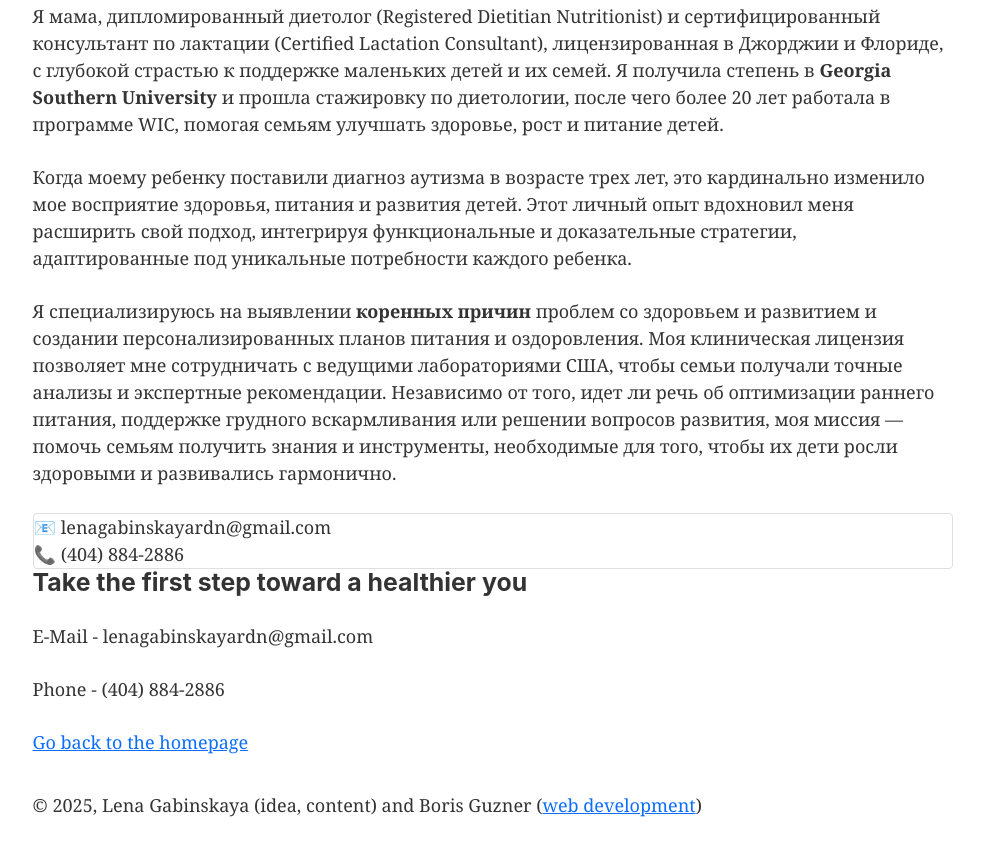
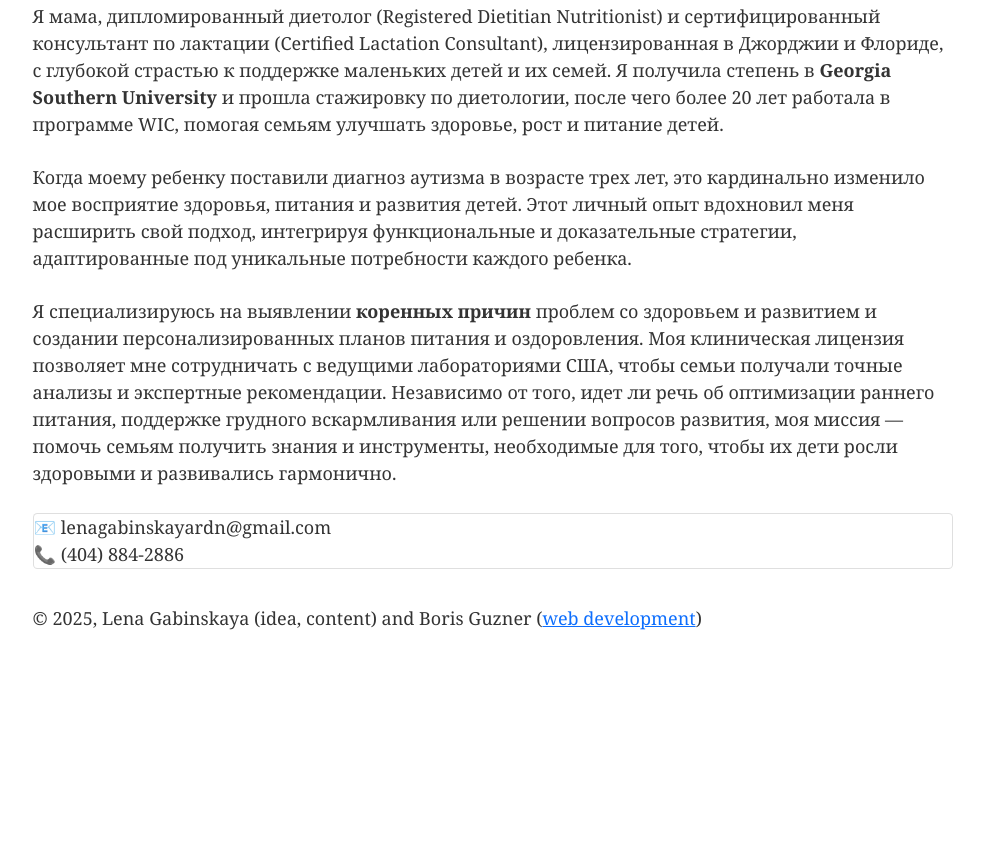
Before and after one commit to regmagik/diet, a Gatsby site: page /about in a window 1280 px wide. Shown: the part 1683-2528 px from the top of the page, without its empty margins (147-1131 px from the left). After the commit the page ends 2341 px from the top, so only its background shows below. Built offline with nearby package versions, Linux system fonts and the light colour scheme; Gatsby itself is replaced by a stand-in of ours.

Commit message:
about - remove bottom section

```diff
--- a/src/pages/about.js
+++ b/src/pages/about.js
@@ -15,7 +15,9 @@ const SecondPage = () => (
 	which led me to over 20 years of work with WIC, helping families improve children’s health, growth, and nutrition.</p>
 	<p>When my child was diagnosed with autism at age three, it profoundly changed the way I view health, nutrition, and child development. This personal experience inspired me to expand my approach, integrating functional and evidence-based strategies tailored to each child's unique needs.</p>
 	<p>I specialize in uncovering the <b>root causes</b> of health and developmental challenges and creating personalized nutrition and wellness plans. My clinical license allows me to collaborate with leading U.S. laboratories to ensure families receive accurate testing and expert guidance. Whether it’s optimizing early nutrition, supporting breastfeeding, or addressing developmental concerns, my mission is to empower families with the knowledge and tools they need to help their children thrive.</p>
+
 	<MyCard />
+
 	<img
       src="/images/lena.jpg"
       alt="Lena Gabinskaya"
@@ -30,13 +32,9 @@ const SecondPage = () => (
 	</p>
 	<p>Я специализируюсь на выявлении <b>коренных причин</b> проблем со здоровьем и развитием и создании персонализированных планов питания и оздоровления. Моя клиническая лицензия позволяет мне сотрудничать с ведущими лабораториями США, чтобы семьи получали точные анализы и экспертные рекомендации. Независимо от того, идет ли речь об оптимизации раннего питания, поддержке грудного вскармливания или решении вопросов развития, моя миссия — помочь семьям получить знания и инструменты, необходимые для того,
 		чтобы их дети росли здоровыми и развивались гармонично.</p>
+
 	<MyCard />
 
-    <h3>Take the first step toward a healthier you</h3>
-<p>E-Mail - lenagabinskayardn@gmail.com</p>
-
-<p>Phone - (404) 884-2886</p>
-    <Link to="/">Go back to the homepage</Link>
   </Layout>
 )
 
```
Lines whose indentation alone changed are shown as unchanged.
